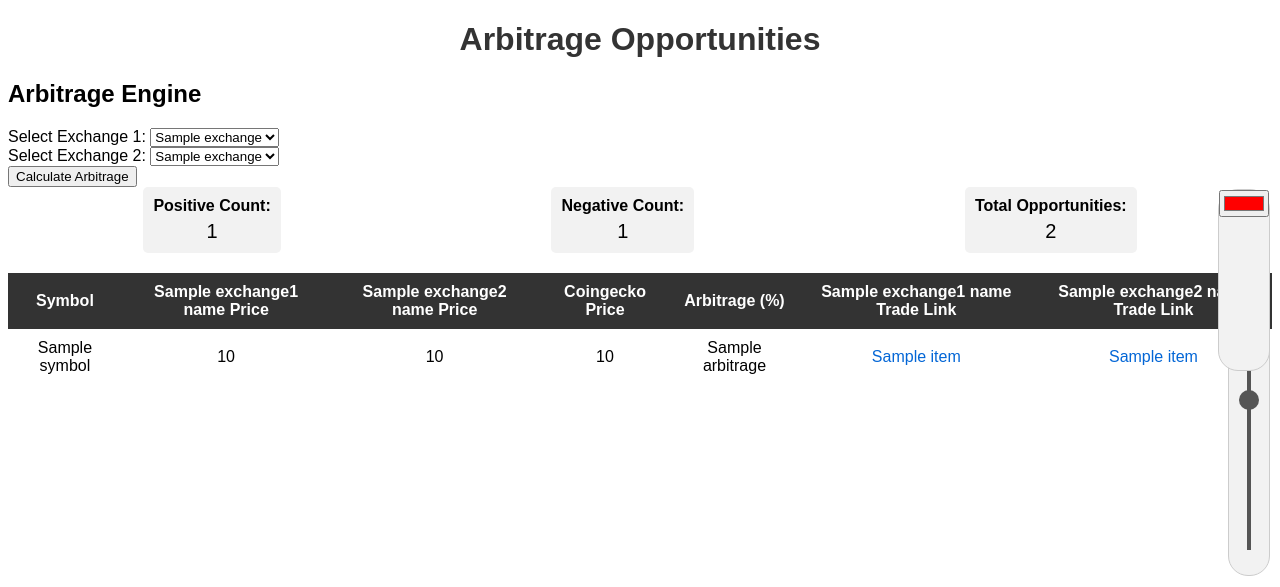
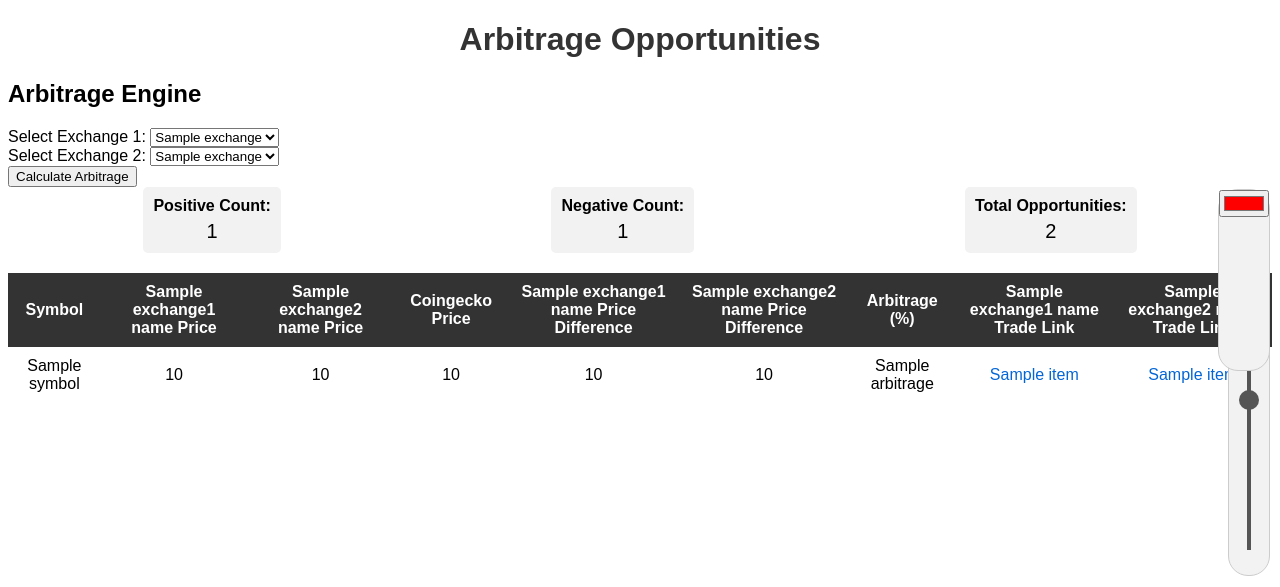
Before and after one commit to mailmaincoinsily/coinsilysite, a Flask app: template templates/index.html in a window 1280 px wide. Shown: the top 587 px of the page. Run offline with Flask 3, Linux system fonts and the light colour scheme; the template is opened without the code that fills it: most values are stand-ins (such as "Sample title", 1, 10 or a date in 2020); parts of the project's set-up code (start-up, migrations or seed data) failed here and were passed over.

Commit message:
Update index.html

```diff
--- a/templates/index.html
+++ b/templates/index.html
@@ -49,7 +49,9 @@
                 <th>Symbol</th>
                 <th>{{ exchange1_name }} Price</th>
                 <th>{{ exchange2_name }} Price</th>
-                <th>Coingecko Price</th> <!-- New column for Coingecko price -->
+                <th>Coingecko Price</th>
+                <th>{{ exchange1_name }} Price Difference</th>
+                <th>{{ exchange2_name }} Price Difference</th>
                 <th>Arbitrage (%)</th>
                 <th>{{ exchange1_name }} Trade Link</th>
                 <th>{{ exchange2_name }} Trade Link</th>
@@ -61,7 +63,9 @@
                     <td>{{ item.symbol }}</td>
                     <td>{{ item.exchange1_price }}</td>
                     <td>{{ item.exchange2_price }}</td>
-                    <td>{{ coingecko_price }}</td> <!-- Coingecko price for each cryptocurrency pair -->
+                    <td>{{ item.coingecko_price }}</td>
+                    <td>{{ item.exchange1_price_diff }}</td>
+                    <td>{{ item.exchange2_price_diff }}</td>
                     <td class="arbitrage">{{ item.arbitrage }}</td>
                     <td><a href="{{ item.exchange1_trade_link }}" target="_blank">{{ item.exchange1_name }}</a></td>
                     <td><a href="{{ item.exchange2_trade_link }}" target="_blank">{{ item.exchange2_name }}</a></td>
```
